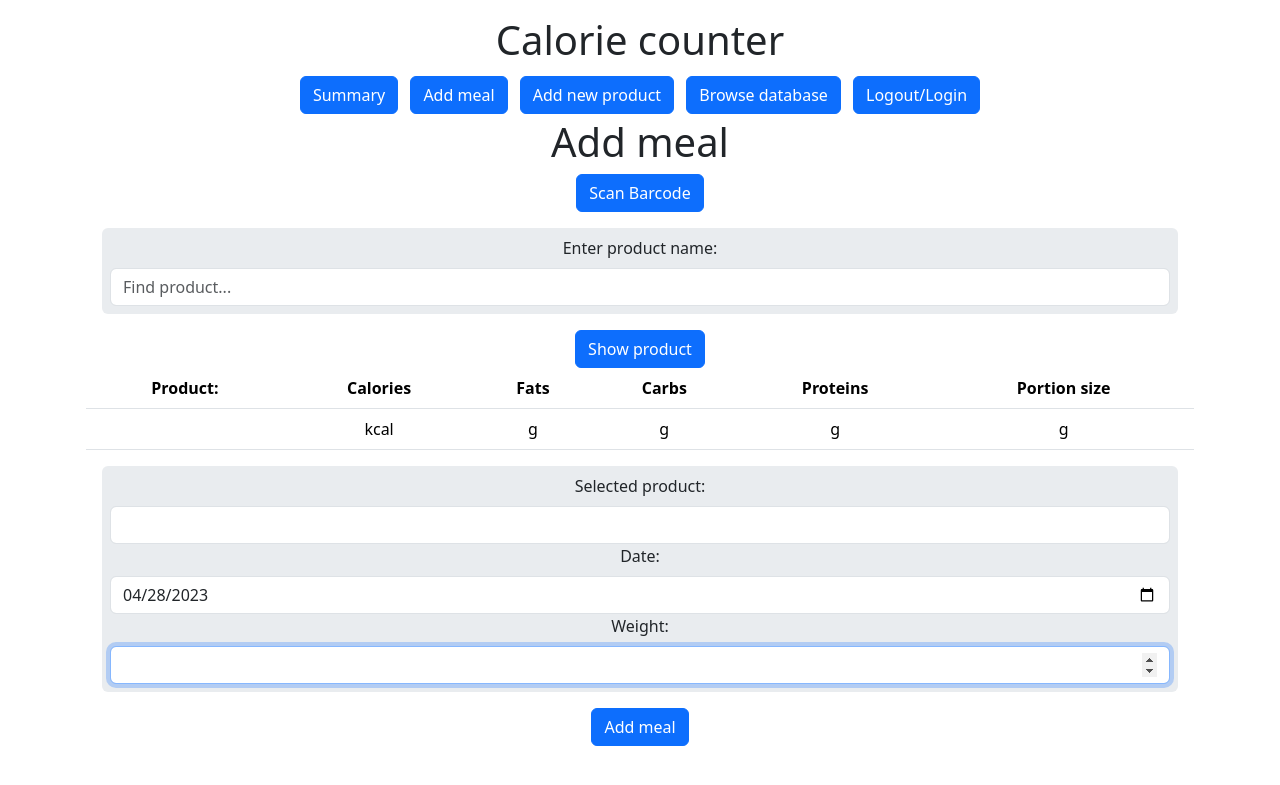
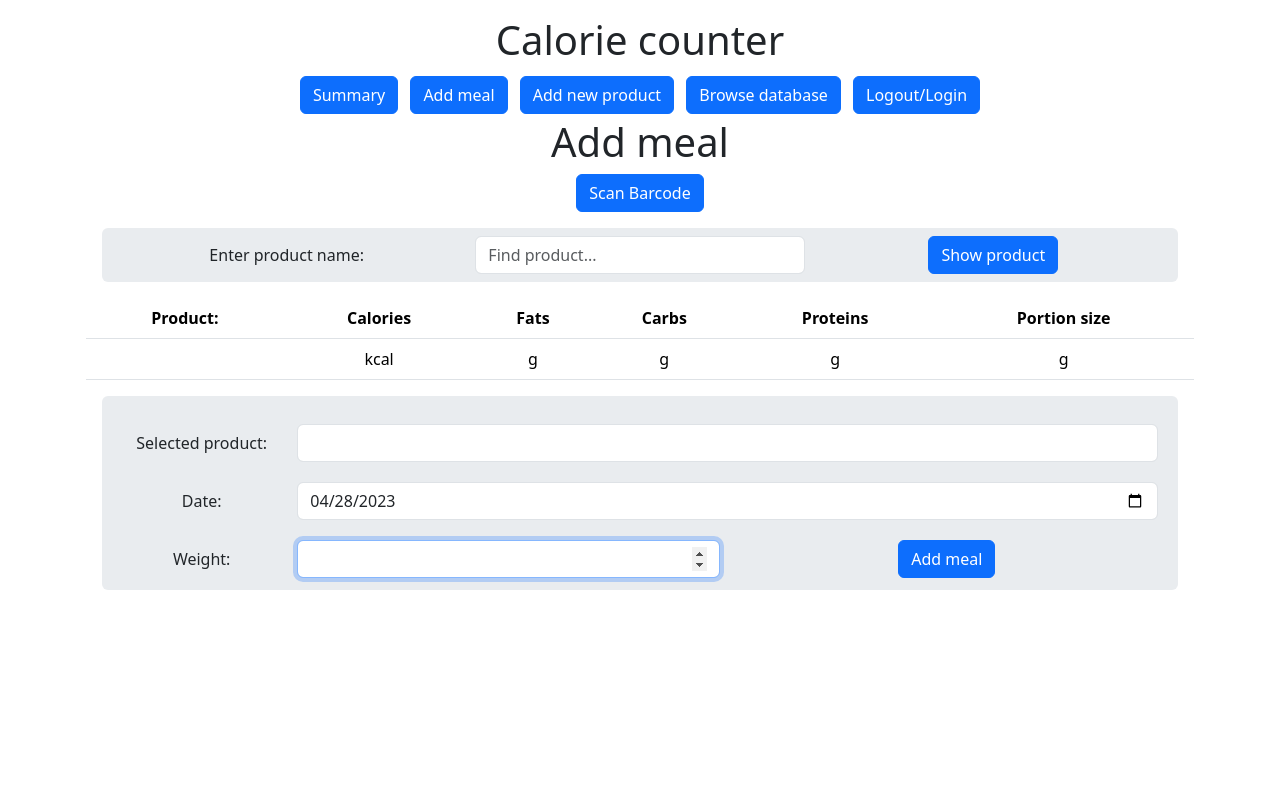
Before and after one commit to rmysliwczyk/Calorie-Counter, a Flask app: page /addmeal in a window 1280 px wide. Shown: the top 785 px of the page. Run offline with Flask 3, Linux system fonts and the light colour scheme; a user stored in the database is signed in.

Commit message:
Modified the layout for addmeal view.

```diff
--- a/templates/addmeal.htm
+++ b/templates/addmeal.htm
@@ -7,8 +7,11 @@
     <button class="btn btn-primary" type="submit">Scan Barcode</button>
 </form>
 <form action="/addmeal" method="get">
-<div class="m-3 p-2 bg-body-secondary rounded-2">
-    <label class="form-label" for="product">Enter product name:</label>
+<div class="m-3 p-2 bg-body-secondary rounded-2 row">
+    <div class="col">
+        <label class="col-form-label" for="product">Enter product name:</label>
+    </div>
+    <div class="col">
         <input class="form-control" list="product_options" name="product" id="product" placeholder="Find product...">
     <datalist id="product_options">
         {% for product in products %}
@@ -16,7 +19,11 @@
         {% endfor %}
     </datalist>
     </div>
+    <div class="col">
         <button class="btn btn-primary" type="submit">Show product</button>
+    </div>
+</div>
+
 
 
 </form>
@@ -43,14 +50,34 @@
 
 <form action=/addmeal method="post">
 <div class="m-3 p-2 bg-body-secondary rounded-2">
-<label class="form-label" for="product_name"> Selected product: </label>
+<div class="row m-1 g-3 align-items-center">
+    <div class="col-2">
+        <label class="col-form-label" for="product_name"> Selected product: </label>
+    </div>
+    <div class="col">
         <input class="form-control" readonly autocomplete="off" type="text" id="product_name" name="product_name" value="{{selected_product[1]}}">
-<label class="form-label" for="date"> Date: </label>
+    </div>
+</div>
+<div class="row m-1 g-3 align-items-center">
+    <div class="col-2">
+        <label class="col-form-label" for="date"> Date: </label>
+    </div>
+    <div class="col">
         <input class="form-control" autocomplete="off" type="date" id="date" name="date" value="{{todays_date}}">
-<label class="form-label" for="weight"> Weight: </label>
+    </div>
+</div>
+<div class="row m-1 g-3 align-items-center">
+    <div class="col-2">
+        <label class="col-form-label" for="weight"> Weight: </label>
+    </div>
+    <div class="col">
         <input class="form-control" autocomplete="off" autofocus="on" type="number" step="0.1" name="weight" id="weight" min="0.0">
     </div>
+    <div class="col">
         <button class="btn btn-primary" type="submit">Add meal</button>
+    </div>
+</div>
+</div>
 </form>
 {% endif %}
 {% endblock %}
```
Lines whose indentation alone changed are shown as unchanged.
